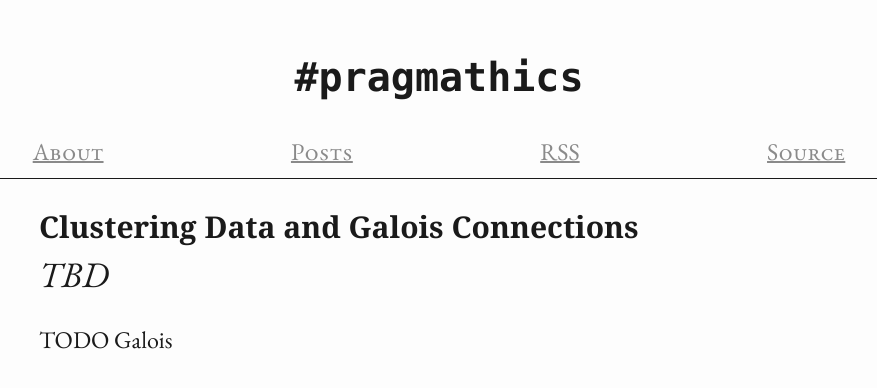
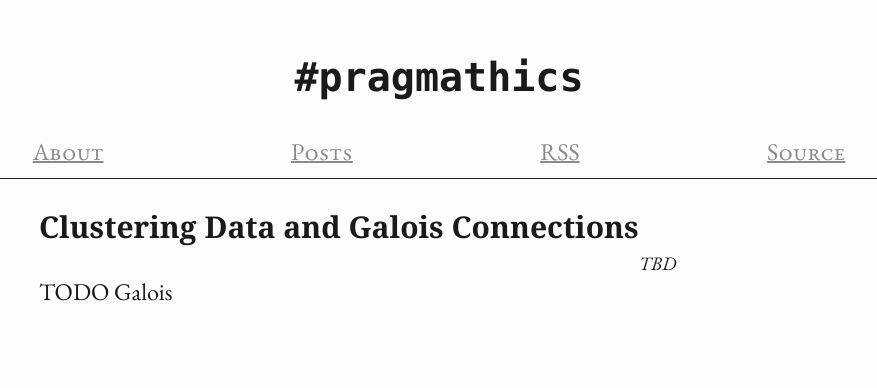
Before and after one commit to Shiandow/shiandow.github.io, a Jekyll site: the page built from draft-index.md, in a window 1280 px wide. Shown: the top 388 px of the page, without its empty margins (201-1078 px from the left). Built offline with Jekyll 4.4.1, drawn with Linux system fonts in a browser that asks for light colours; some web fonts are replaced.

Commit message:
Simplify side notes

```diff
--- a/assets/styles/default.css
+++ b/assets/styles/default.css
@@ -76,7 +76,7 @@ a {
     text-align: center;
     display: block;
 }
-details {
+details, aside, figure {
     margin: 0 2rem;
 }
 
@@ -86,45 +86,20 @@ blockquote {
     padding: 0 1rem;
 }
 
-figure {
+aside, figure {
     font-size: 0.8rem;
-    text-align-last: center;
-    max-width: 20rem;
-    margin:  0 auto;
-    padding: 0 2rem;
+    width: 20rem;
+    margin: 0 auto;
 }
-/* Side figure */
+/* Side notes and figures */
+/* See also: https://scripter.co/sidenotes-using-only-css/ */
 @media(min-width: 880px) {
-    figure {
-        float: right;
-        margin-left: 0rem;
-        margin-right: calc(min(0rem, max(-24rem, 20rem - 50vw)));
-    }
-}
-
-/* Side notes */
-/* See also: https://scripter.co/sidenotes-using-only-css/ */
-@media(min-width: 1400px) {
-    aside {
-        margin-right: calc(20rem - 50vw + 1rem); /* 20em = half the article width */
-        margin-bottom: 1em;
-        text-align: left;
+    aside, figure {
         float: right;
         clear: right;
-        width: calc(50vw - 20rem - 2rem);
-    }
-    aside.left {
-        margin-left: calc(20rem - 50vw + 1rem);
-        margin-bottom: 1em;
-        text-align: right;
-        float: left;
-        clear: left;
-        width: calc(50vw - 20rem - 2rem);
-    }
-}
-@media(max-width: 1399px) {
-    aside {
-        width: 100%;
+        margin-bottom: 2em;
+        margin-left: 2rem;
+        margin-right: calc(min(0rem, max(-22rem, 20rem - 50vw + 2rem))); /* 22rem = width of note + margin, 20rem = half width of content */
     }
 }
 
@@ -189,7 +164,6 @@ h2 .subtitle {
     font-weight: normal;
     font-style: italic;
 }
-h1,h2,h3,h4 { clear: right; }
 h1 a, h2 a, h3 a, h4 a, #TOC a {
     text-decoration: none;
 }
```
Also changed, not shown: _posts/2023-10-24-putting-the-relational-back-in-relational-databases.md (+5 -6 lines), index.md (+1 -1 lines).
